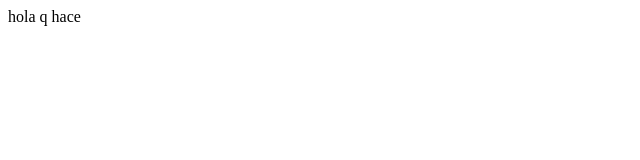
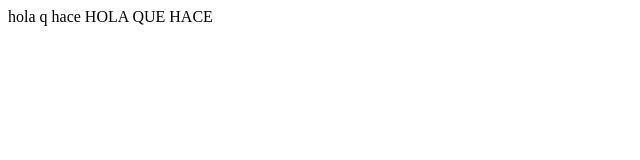
Before and after one commit to Hidalgodd/ejemplo_practico_devops, a plain HTML site: page index.html in a window 1280 px wide. Shown: the whole page, without its empty margins (0-640 px from the left). Drawn offline with Linux system fonts and the light colour scheme.

Commit message:
Commit 2

```diff
--- a/index.html
+++ b/index.html
@@ -7,5 +7,6 @@
 </head>
 <body>
     <label> hola q hace </label>
+    <label> HOLA QUE HACE</label>
 </body>
 </html>
```
